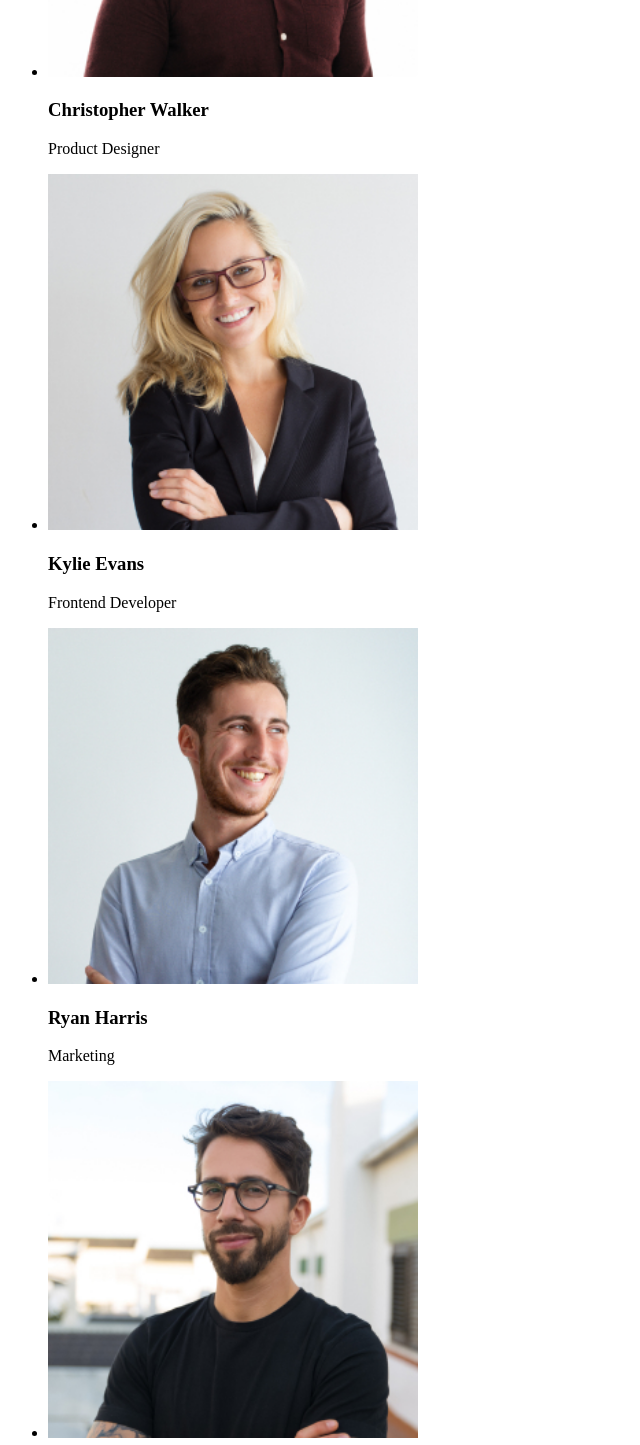
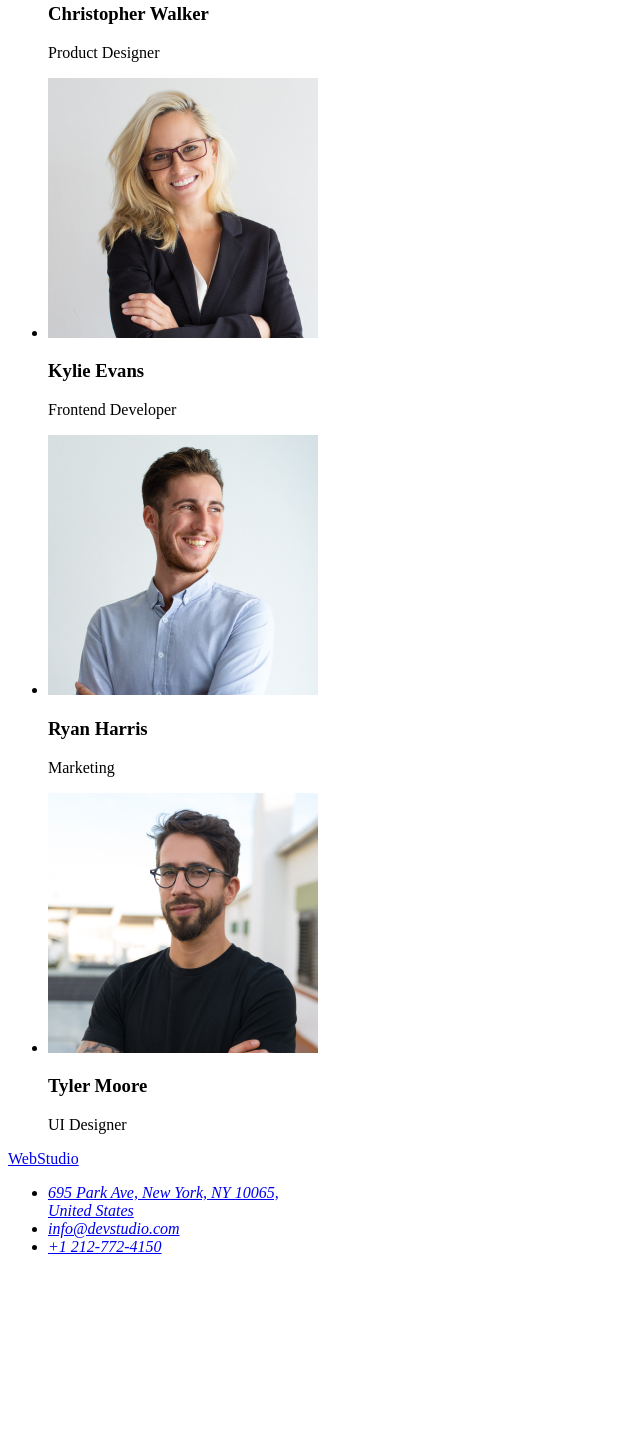
Before and after one commit to carrisasanchez/goit-markup-hw-01, a plain HTML site: page index.html in a window 1280 px wide. Shown: the part 1928-3373 px from the top of the page, without its empty margins (0-640 px from the left). After the commit the page ends 3200 px from the top, so only its background shows below. Drawn offline with Linux system fonts and the light colour scheme.

Commit message:
Update index.html

```diff
--- a/index.html
+++ b/index.html
@@ -57,18 +57,14 @@
         <section>
             <h2>Our Team</h2>
             <ul>
-                <li><img src="images/christopherwalker.jpg" alt="man with beard" width="370"></li>
-                <h3>Christopher Walker</h3>
-                <p>Product Designer</p>
-                <li><img src="images/kylieevans.jpg" alt="woman with glasses" width="370"></li>
-                <h3>Kylie Evans</h3>
-                <p>Frontend Developer</p>
-                <li><img src="images/ryanharris.jpg" alt="man smiling" width="370"></li>
-                <h3>Ryan Harris</h3>
-                <p>Marketing</p>
-                <li><img src="images/tylermoore.jpg" alt="man in black" width="370"></li>
-                <h3>Tyler Moore</h3>
-                <p>UI Designer</p>
+                <li><img src="images/christopherwalker.jpg" alt="man with beard" width="270"> <h3>Christopher Walker</h3>
+                <p>Product Designer</p></li>
+                <li><img src="images/kylieevans.jpg" alt="woman with glasses" width="270"><h3>Kylie Evans</h3>
+                <p>Frontend Developer</p></li>
+                <li><img src="images/ryanharris.jpg" alt="man smiling" width="270"><h3>Ryan Harris</h3>
+                <p>Marketing</p></li>
+                <li><img src="images/tylermoore.jpg" alt="man in black" width="270"><h3>Tyler Moore</h3>
+                <p>UI Designer</p></li>
             </ul>
 
         </section>
```
